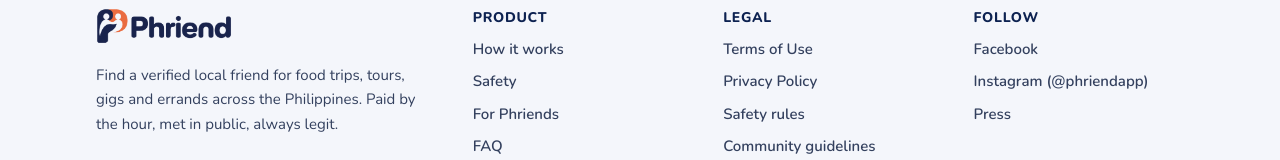
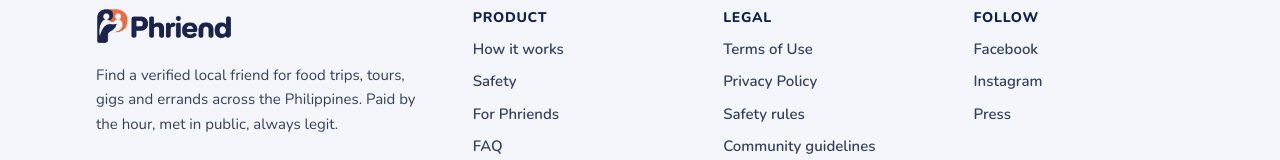
Before and after one commit to newmachinesph/phriend-web, a Next.js app: page / in a window 1280 px wide. Shown: the part 6147-6307 px from the top of the page. Built offline with nearby package versions, Linux system fonts and the light colour scheme; no server answers.

Commit message:
chore(site): plain Instagram label, hide the llms link

```diff
--- a/components/site-footer.tsx
+++ b/components/site-footer.tsx
@@ -12,7 +12,7 @@ const LEGAL = [
 // Only accounts that exist are rendered; add the TikTok URL here once that page is live.
 const SOCIAL = [
   { href: "https://facebook.com/phriendapp", label: "Facebook" },
-  { href: "https://instagram.com/phriendapp", label: "Instagram (@phriendapp)" },
+  { href: "https://instagram.com/phriendapp", label: "Instagram" },
   { href: "", label: "TikTok" },
 ] as const;
 
```
